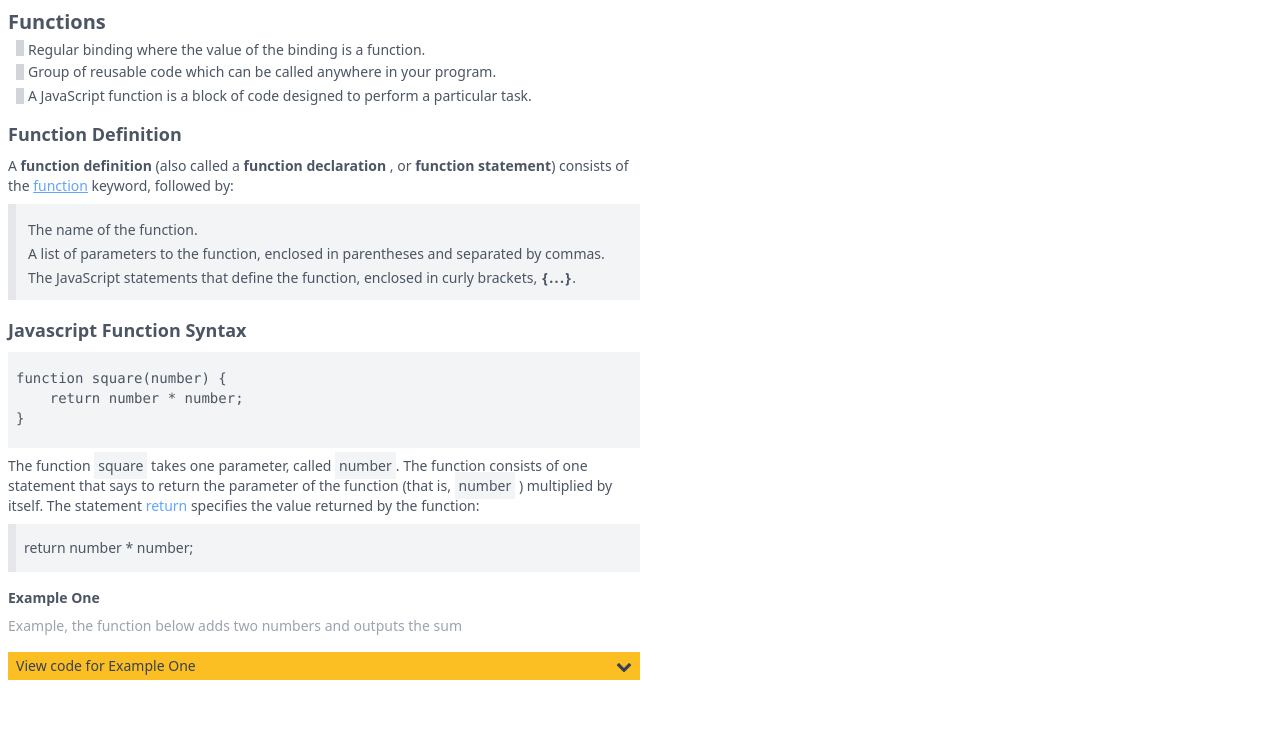
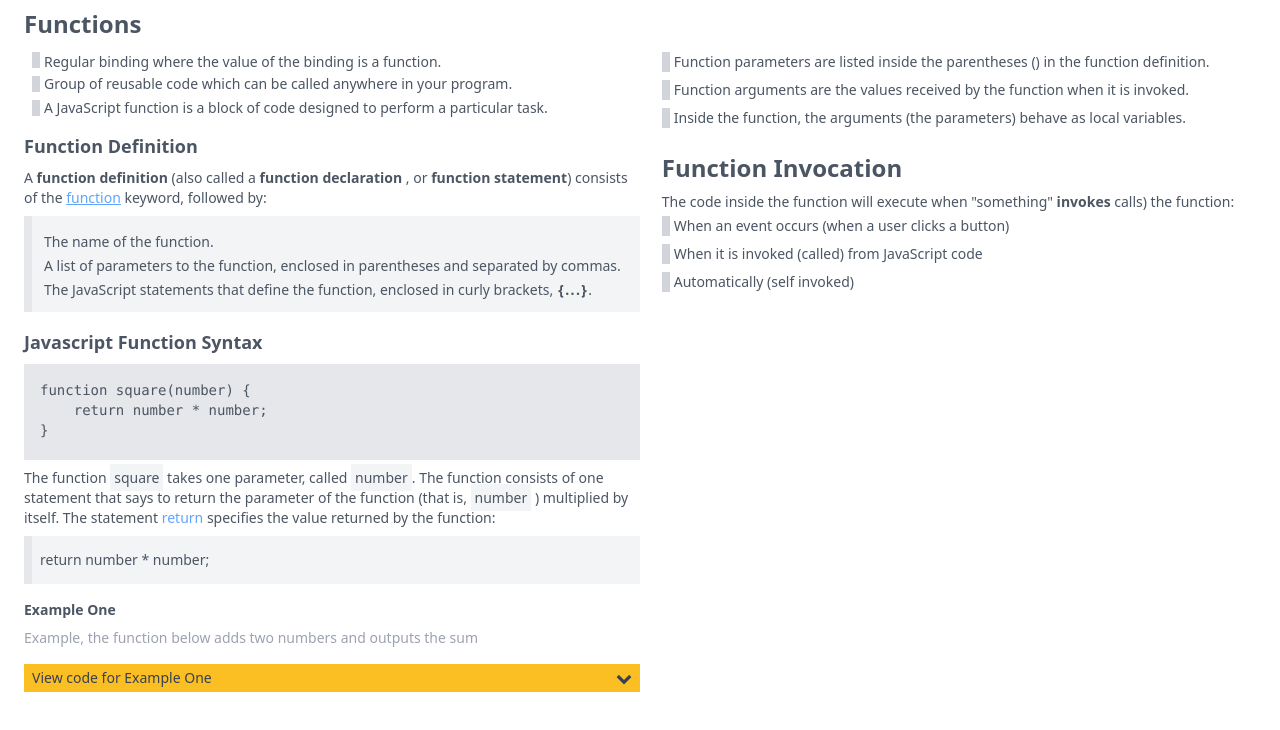
Before and after one commit to sammih/basicjavascript, a plain HTML site: page index.html in a window 1280 px wide. Drawn offline with nearby package versions, Linux system fonts and the light colour scheme.

Commit message:
updates function

```diff
--- a/index.html
+++ b/index.html
@@ -10,7 +10,10 @@
 </head>
 <body>
     <div class="mx-auto p-2">
-        <h1 class="text-xl font-bold text-gray-600">Functions</h1>
+        <h1 class="text-2xl font-bold text-gray-600 px-4 pb-2">Functions</h1>
+        <div class="flex justify-between mx-auto px-4">
+            <div class="w-1/2 flex justify-center">
+                <div>
                     <ul class="text-gray-600 text-sm px-2">
                         <li class="border-8 border-t-0 border-r-0 border-b-0 border-gray-300 h-4  items-center my-1">
                             <p class="px-1">Regular binding where the value of the binding is a function.</p>
@@ -25,7 +28,7 @@
                     </ul>
                     <div class="my-4">
                         <h1 class="text-lg font-bold text-gray-600">Function Definition</h1>
-            <div class="text-gray-600 pt-2 text-sm w-1/2">
+                        <div class="text-gray-600 pt-2 text-sm ">
                             <p class="pb-2">A <span class="font-bold text-gray-600">function definition</span>
                                 (also called a <span class="font-bold text-gray-600">function declaration</span>
                                 , or <span class="font-bold text-gray-600">function statement</span>) consists of the
@@ -45,27 +48,27 @@
                         <div class="my-4">
                             <h1 class="text-lg font-bold text-gray-600">Javascript Function Syntax</h1>
                             <div class="text-gray-600 pt-2 text-sm">
-                <pre class="h-24 py-4 px-2 border-1 bg-gray-100 w-1/2">
+                                <pre class="h-24 py-4 px-4 border-1 bg-gray-200 ">
 function square(number) {
     return number * number;
 }
                                 </pre>
-                <p class="w-1/2 py-2">The function <span class="bg-gray-100 py-1 px-1">square</span> takes one parameter, called
+                                <p class=" py-2">The function <span class="bg-gray-100 py-1 px-1">square</span> takes one parameter, called
                                     <span class="bg-gray-100 py-1 px-1">number</span>.
                                     The function consists of one statement that says to return the parameter of the function (that is, <span class="bg-gray-100 py-1 px-1">number</span> )
                                     multiplied by itself. The statement<a href="https://developer.mozilla.org/en-US/docs/Web/JavaScript/Reference/Statements/return" class="text-blue-400">
                                         return </a>specifies the value returned by the function:</p>
-                        <div class="py-3 px-2 border-8 border-t-0 border-r-0 border-b-0 bg-gray-100 w-1/2 flex items-center h-12">
+                                <div class="py-3 px-2 border-8 border-t-0 border-r-0 border-b-0 bg-gray-100  flex items-center h-12">
             return number * number;
                                 </div>
                             </div>
                         </div>
-        </ul>
+                        <div>
                             <div class="my-4">
                                 <h1 class="text-sm font-bold text-gray-600">Example One</h1>
                                 <div class="text-gray-400 pt-2 text-sm">Example, the function below adds two numbers and outputs the sum</div>
                             </div>
-        <div class="flex items-center justify-between py-1 px-2 bg-yellow-400 w-1/2">
+                            <div class="flex items-center justify-between py-1 px-2 bg-yellow-400 ">
                                 <span class="text-gray-700 text-sm">View code for Example One</span>
                                 <span><i class="fa fa-chevron-down text-gray-700 text-sm"></i></span>
                             </div>
@@ -80,6 +83,47 @@ console.log(sum(8,4));
                                 </div>
                             </div>
                         </div>
+                    </div>
+                </div>
+            </div>
+            <div class="w-1/2 flex justify-center">
+                <div>
+                    <div>
+                        <ul class="text-gray-600 text-sm px-2">
+                            <li class="border-8 border-t-0 border-r-0 border-b-0 border-gray-300 items-center my-1">
+                                <span class="px-1">Function parameters are listed inside the parentheses () in the function definition.</span>
+                            </li>
+                            <li class="border-8 border-t-0 border-r-0 border-b-0 border-gray-300 flex items-center my-2">
+                                <span class="px-1">Function arguments are the values received by the function when it is invoked.</span>
+                            </li>
+                            </li>
+                            <li class="border-8 border-t-0 border-r-0 border-b-0 border-gray-300 flex items-center my-2">
+                                <span class="px-1">Inside the function, the arguments (the parameters) behave as local variables.</span>
+                            </li>
+                        </ul>
+                    </div>
+
+                    <div>
+                        <h1 class="text-2xl font-bold text-gray-600 px-2 pt-4 pb-2">Function Invocation</h1>
+                        <p class="text-gray-600 text-sm px-2">The code inside the function will execute when "something" <b>invokes</b> calls) the function:</p>
+                        <ul class="text-gray-600 text-sm px-2">
+                            <li class="border-8 border-t-0 border-r-0 border-b-0 border-gray-300 items-center my-1">
+                                <span class="px-1">When an event occurs (when a user clicks a button)</span>
+                            </li>
+                            <li class="border-8 border-t-0 border-r-0 border-b-0 border-gray-300 flex items-center my-2">
+                                <span class="px-1">When it is invoked (called) from JavaScript code</span>
+                            </li>
+                            </li>
+                            <li class="border-8 border-t-0 border-r-0 border-b-0 border-gray-300 flex items-center my-2">
+                                <span class="px-1">Automatically (self invoked)</span>
+                            </li>
+                        </ul>
+                    </div>
+                </div>
+
+            </div>
+        </div>
+    </div>
 
     <script src="js/app.js"></script>
 </body>
```
Also changed, not shown: js/app.js (+8 -0 lines), 1 other file. Lines whose indentation alone changed are shown as unchanged.
